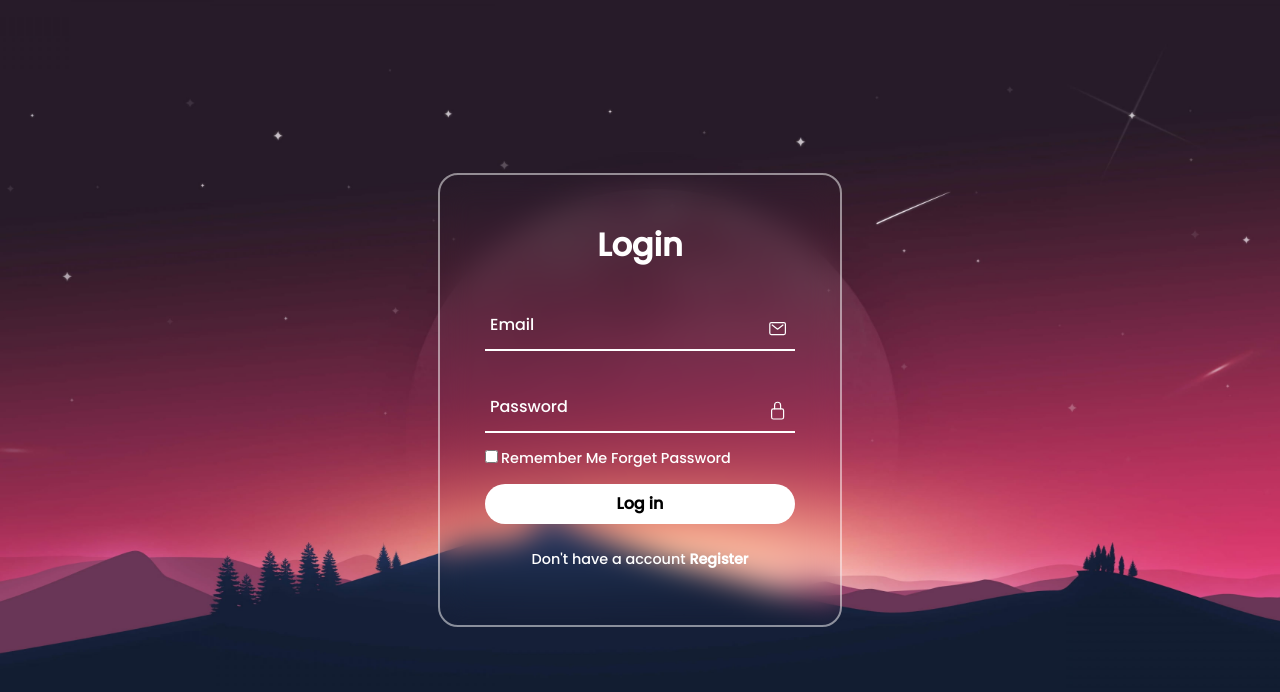
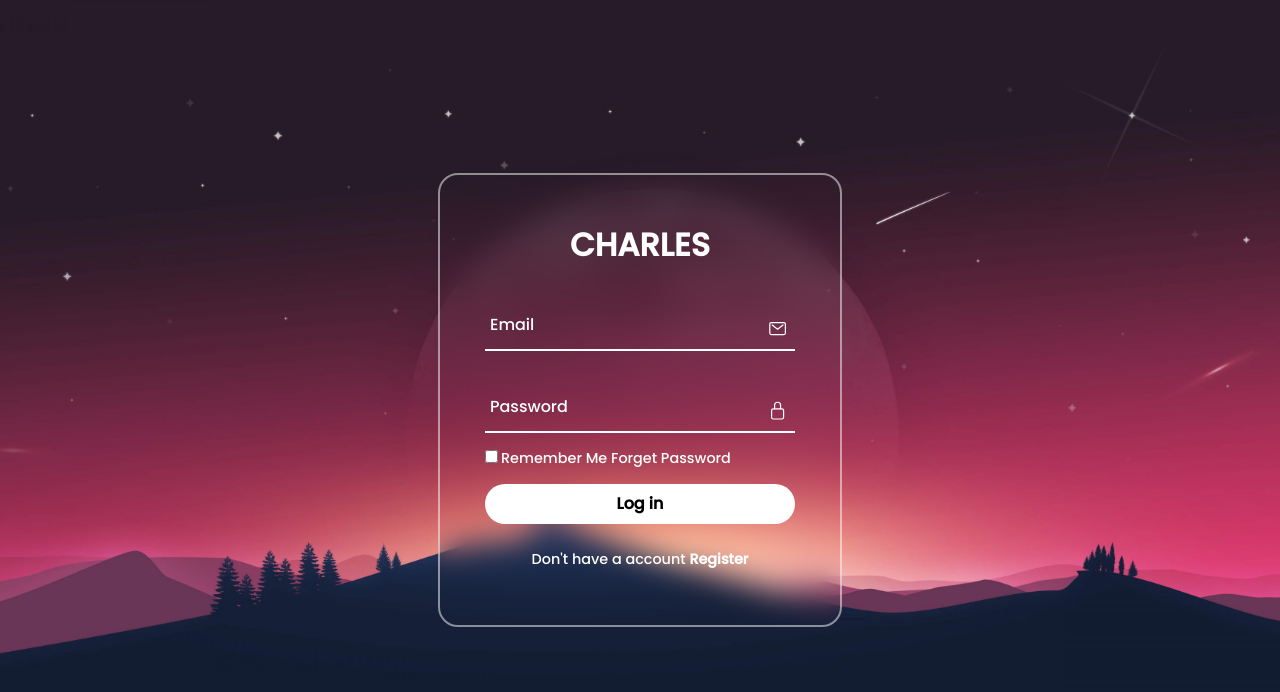
Before and after one commit to cha0022/lol, a plain HTML site: page index.html in a window 1280 px wide. Drawn offline with nearby package versions, Linux system fonts and the light colour scheme.

Commit message:
Update index.html

```diff
--- a/index.html
+++ b/index.html
@@ -2,14 +2,14 @@
 <html lang="en">
 <head>
   <link rel="stylesheet" href="index.css">
-  <title>HASH TECHIE OFFICIAL</title>
+  <title>CHARLES LOGIN</title>
 </head>
 <body>
     <section>
         <div class="form-box">
             <div class="form-value">
                 <form action="">
-                    <h2>Login</h2>
+                    <h2>CHARLES</h2>
                     <div class="inputbox">
                         <ion-icon name="mail-outline"></ion-icon>
                         <input type="email" required>
```
